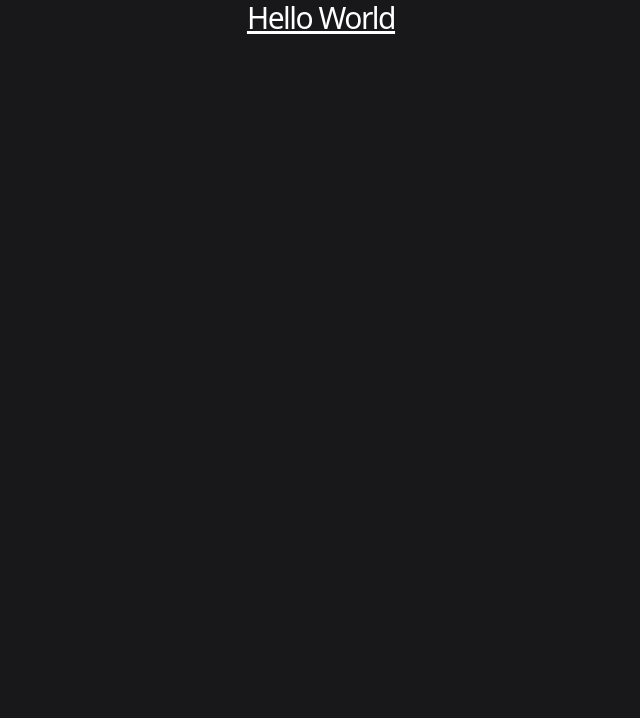
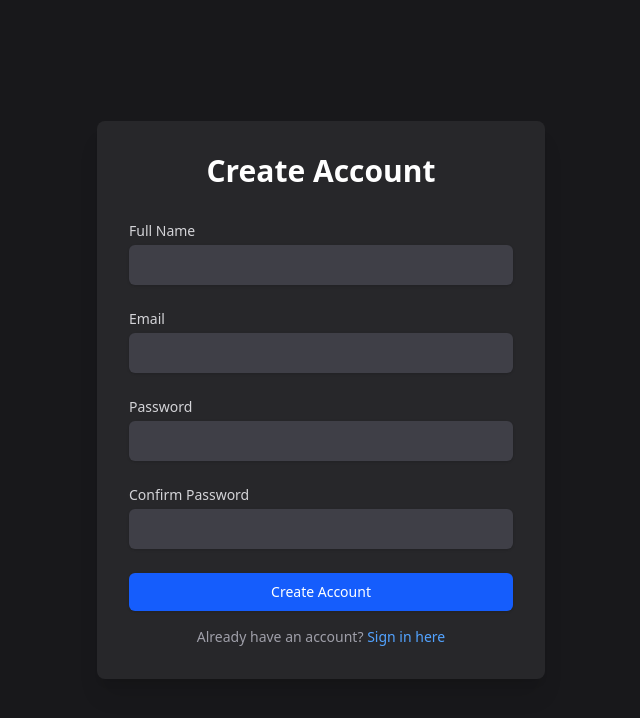
Before and after one commit to Anand-Chaudhary/CodeNChat, a React (Vite) app in the folder frontend/: page /register in a window 1280 px wide. Shown: the top 718 px of the page, without its empty margins (319-959 px from the left). Built offline with nearby package versions, Linux system fonts and the light colour scheme.

Commit message:
Frontend Developing

```diff
--- a/frontend/package.json
+++ b/frontend/package.json
@@ -13,6 +13,7 @@
     "@tailwindcss/vite": "^4.0.9",
     "react": "^19.0.0",
     "react-dom": "^19.0.0",
+    "react-router-dom": "^7.2.0",
     "tailwindcss": "^4.0.9"
   },
   "devDependencies": {
--- a/frontend/src/App.jsx
+++ b/frontend/src/App.jsx
@@ -1,12 +1,10 @@
 import './App.css'
-
+import AppRoutes from './routes/AppRoutes'
 function App() {
 
   return (
     <>
-      <div className="w-full h-screen bg-zinc-900 text-center text-white">
-        <h1 className='text-3xl tracking-tighter underline'>Hello World</h1>
-      </div>
+      <AppRoutes />
     </>
   )
 };
--- /dev/null
+++ b/frontend/src/routes/AppRoutes.jsx
@@ -0,0 +1,19 @@
+import React from 'react'
+import { Route, BrowserRouter, Routes } from 'react-router-dom'
+import Login from '../screens/Login'
+import Register from '../screens/Register'
+import Home from '../screens/Home'
+
+const AppRoutes = () => {
+  return (
+    <BrowserRouter>
+        <Routes>
+            <Route path="/" element={<Home />} />
+            <Route path="/login" element={<Login />} />
+            <Route path="/register" element={<Register />} />
+        </Routes>
+    </ BrowserRouter>
+  )
+}
+
+export default AppRoutes
--- /dev/null
+++ b/frontend/src/screens/Home.jsx
@@ -0,0 +1,9 @@
+import React from 'react'
+
+function Home() {
+  return (
+    <div>Home</div>
+  )
+}
+
+export default Home
--- /dev/null
+++ b/frontend/src/screens/Login.jsx
@@ -0,0 +1,75 @@
+import React, { useState } from 'react';
+import { Link, useNavigate } from 'react-router-dom';
+
+const Login = () => {
+  const [formData, setFormData] = useState({
+    email: '',
+    password: '',
+  });
+  const navigate = useNavigate();
+
+  const handleChange = (e) => {
+    setFormData({
+      ...formData,
+      [e.target.name]: e.target.value,
+    });
+  };
+
+  const handleSubmit = (e) => {
+    e.preventDefault();
+    // Add your login logic here
+    console.log('Login attempt with:', formData);
+  };
+
+  return (
+    <div className="min-h-screen flex items-center justify-center bg-zinc-900">
+      <div className="bg-zinc-800 p-8 rounded-lg shadow-xl w-full max-w-md">
+        <h2 className="text-3xl font-bold text-center text-white mb-8">Welcome Back</h2>
+        <form onSubmit={handleSubmit} className="space-y-6">
+          <div>
+            <label htmlFor="email" className="block text-sm font-medium text-zinc-300">
+              Email
+            </label>
+            <input
+              type="email"
+              id="email"
+              name="email"
+              value={formData.email}
+              onChange={handleChange}
+              className="mt-1 p-2 block outline-none w-full rounded-md bg-zinc-700 border-zinc-600 text-white shadow-sm focus:border-blue-500 focus:ring-blue-500"
+              required
+            />
+          </div>
+          <div>
+            <label htmlFor="password" className="block text-sm font-medium text-zinc-300">
+              Password
+            </label>
+            <input
+              type="password"
+              id="password"
+              name="password"
+              value={formData.password}
+              onChange={handleChange}
+              className="mt-1 p-2 outline-none block w-full rounded-md bg-zinc-700 border-zinc-600 text-white shadow-sm focus:border-blue-500 focus:ring-blue-500"
+              required
+            />
+          </div>
+          <button
+            type="submit"
+            className="w-full py-2 px-4 border border-transparent rounded-md shadow-sm text-sm font-medium text-white bg-blue-600 hover:bg-blue-700 focus:outline-none focus:ring-2 focus:ring-offset-2 focus:ring-blue-500 transition-colors duration-200"
+          >
+            Login
+          </button>
+        </form>
+        <p className="mt-4 text-center text-sm text-zinc-400">
+          Don't have an account?{' '}
+          <Link to="/register" className="font-medium text-blue-400 hover:text-blue-300">
+            Sign up here
+          </Link>
+        </p>
+      </div>
+    </div>
+  );
+};
+
+export default Login;
--- /dev/null
+++ b/frontend/src/screens/Register.jsx
@@ -0,0 +1,109 @@
+import React, { useState } from 'react';
+import { Link, useNavigate } from 'react-router-dom';
+
+const Register = () => {
+  const [formData, setFormData] = useState({
+    name: '',
+    email: '',
+    password: '',
+    confirmPassword: '',
+  });
+  const navigate = useNavigate();
+
+  const handleChange = (e) => {
+    setFormData({
+      ...formData,
+      [e.target.name]: e.target.value,
+    });
+  };
+
+  const handleSubmit = (e) => {
+    e.preventDefault();
+    if (formData.password !== formData.confirmPassword) {
+      alert('Passwords do not match!');
+      return;
+    }
+    // Add your registration logic here
+    console.log('Registration attempt with:', formData);
+  };
+
+  return (
+    <div className="min-h-screen flex items-center justify-center bg-zinc-900">
+      <div className="bg-zinc-800 p-8 rounded-lg shadow-xl w-full max-w-md">
+        <h2 className="text-3xl font-bold text-center text-white mb-8">Create Account</h2>
+        <form onSubmit={handleSubmit} className="space-y-6">
+          <div>
+            <label htmlFor="name" className="block text-sm font-medium text-zinc-300">
+              Full Name
+            </label>
+            <input
+              type="text"
+              id="name"
+              name="name"
+              value={formData.name}
+              onChange={handleChange}
+              className="mt-1 p-2 outline-none block w-full rounded-md bg-zinc-700 border-zinc-600 text-white shadow-sm focus:border-blue-500 focus:ring-blue-500"
+              required
+            />
+          </div>
+          <div>
+            <label htmlFor="email" className="block text-sm font-medium text-zinc-300">
+              Email
+            </label>
+            <input
+              type="email"
+              id="email"
+              name="email"
+              value={formData.email}
+              onChange={handleChange}
+              className="mt-1 p-2 outline-none block w-full rounded-md bg-zinc-700 border-zinc-600 text-white shadow-sm focus:border-blue-500 focus:ring-blue-500"
+              required
+            />
+          </div>
+          <div>
+            <label htmlFor="password" className="block text-sm font-medium text-zinc-300">
+              Password
+            </label>
+            <input
+              type="password"
+              id="password"
+              name="password"
+              value={formData.password}
+              onChange={handleChange}
+              className="mt-1 p-2 outline-none block w-full rounded-md bg-zinc-700 border-zinc-600 text-white shadow-sm focus:border-blue-500 focus:ring-blue-500"
+              required
+            />
+          </div>
+          <div>
+            <label htmlFor="confirmPassword" className="block text-sm font-medium text-zinc-300">
+              Confirm Password
+            </label>
+            <input
+              type="password"
+              id="confirmPassword"
+              name="confirmPassword"
+              value={formData.confirmPassword}
+              onChange={handleChange}
+              className="mt-1 p-2 outline-none block w-full rounded-md bg-zinc-700 border-zinc-600 text-white shadow-sm focus:border-blue-500 focus:ring-blue-500"
+              required
+            />
+          </div>
+          <button
+            type="submit"
+            className="w-full py-2 px-4 border border-transparent rounded-md shadow-sm text-sm font-medium text-white bg-blue-600 hover:bg-blue-700 focus:outline-none focus:ring-2 focus:ring-offset-2 focus:ring-blue-500 transition-colors duration-200"
+          >
+            Create Account
+          </button>
+        </form>
+        <p className="mt-4 text-center text-sm text-zinc-400">
+          Already have an account?{' '}
+          <Link to="/login" className="font-medium text-blue-400 hover:text-blue-300">
+            Sign in here
+          </Link>
+        </p>
+      </div>
+    </div>
+  );
+};
+
+export default Register;
```
Also changed, not shown: 1 other file (tests, documents, lock files or other folders).
